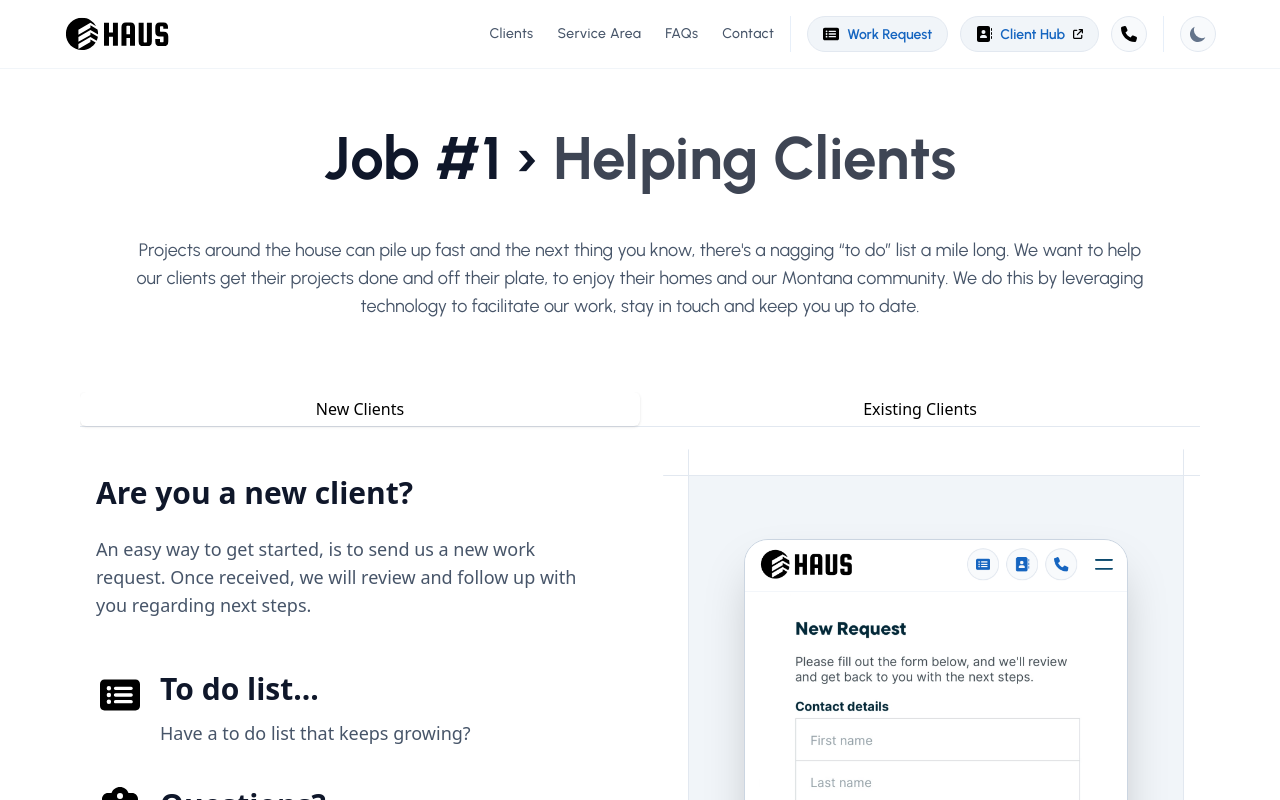
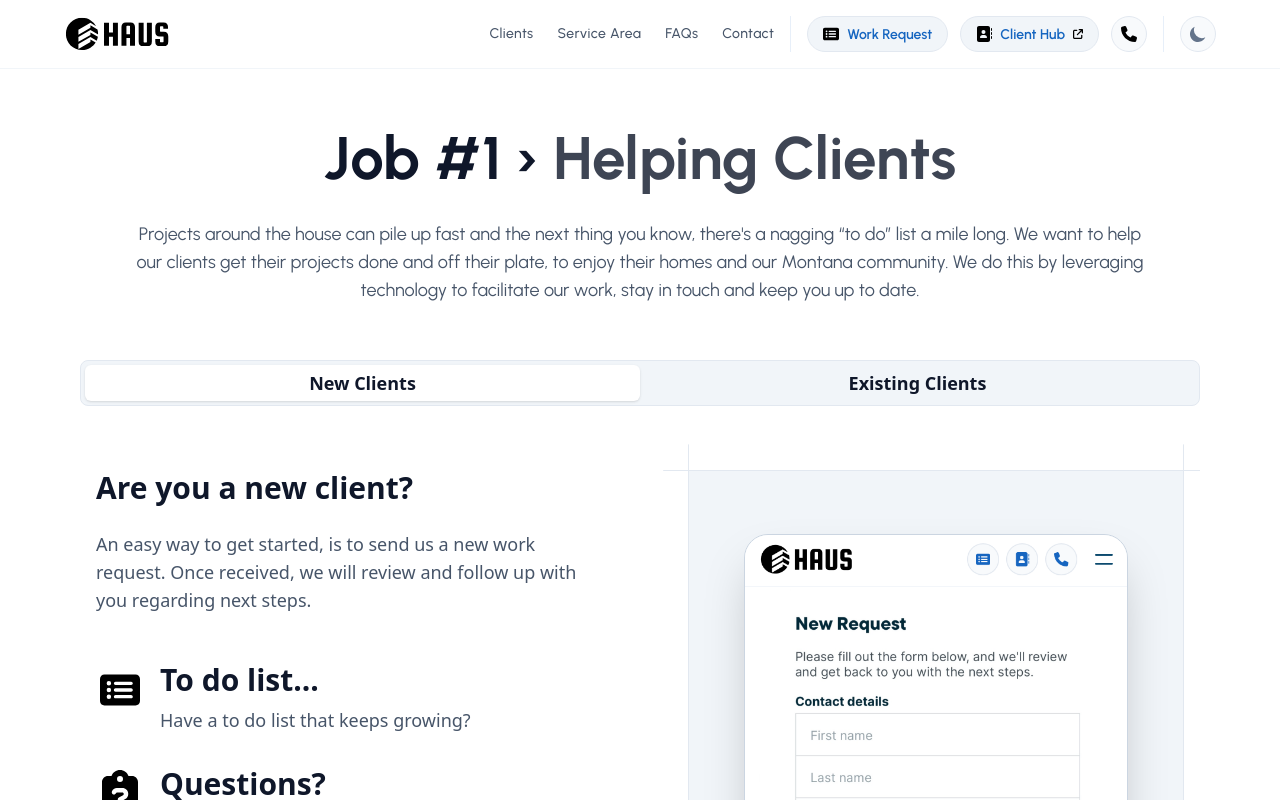
Before and after one commit to ben-v/haus, a React (Vite) app: page /clients in a window 1280 px wide. Shown: the top 800 px of the page. Built offline with nearby package versions, Linux system fonts and the light colour scheme.

Commit message:
Updating styles.

```diff
--- a/src/components/containers/ContentIconContainer.tsx
+++ b/src/components/containers/ContentIconContainer.tsx
@@ -31,12 +31,12 @@ const ContentIconContainer = (props: ContentIconContainerProps) => {
 
     return (
         <div className={`content-icon-container ${propsWithDefaults.description ? "items-start" : "items-center"}`}>
-            <div className={`icon`}>
+            <div className={`content-icon-container-icon`}>
                 {propsWithDefaults.children}
             </div>
-            <div className="header">
-                <h4 className={`title ${titleClassNames}`}>{propsWithDefaults.title}</h4>
-                { propsWithDefaults.description ? parse(`<p className="body ${descriptionClassNames}">${propsWithDefaults.description}</p>`) : ""}
+            <div className="content-icon-container-header">
+                <h4 className={`content-icon-container-header-title ${titleClassNames}`}>{propsWithDefaults.title}</h4>
+                { propsWithDefaults.description ? parse(`<p className="content-icon-container-header-body ${descriptionClassNames}">${propsWithDefaults.description}</p>`) : ""}
             </div>
         </div>
     );
--- a/src/components/layouts/Header.tsx
+++ b/src/components/layouts/Header.tsx
@@ -62,10 +62,10 @@ const Header = () => {
 
 
     <header>
-      <nav id="navbar" className={`fixed inset-x-0 z-20 w-full border-b border-gray-100 bg-white/80 backdrop-blur dark:border-gray-700/30 dark:bg-gray-900/80 ${isNavbarActive ? 'navbar-active' : ''}`}>
+      <nav id="navbar" className={`fixed inset-x-0 z-50 w-full border-b border-gray-100 bg-white/80 backdrop-blur dark:border-gray-700/30 dark:bg-gray-900/80 ${isNavbarActive ? 'navbar-active' : ''}`}>
         <div className="mx-auto px-4 sm:px-12 xl:max-w-6xl xl:px-0">
           <div className="relative flex flex-wrap items-center justify-between gap-6 lg:gap-0 lg:py-4 app-tooltip-container">
-            <div className="relative z-20 flex w-full justify-between md:px-0 lg:w-max">
+            <div className="relative z-50 flex w-full justify-between md:px-0 lg:w-max">
               <HashLink to="/#" smooth aria-label="HAUS Property Services Logo" className="nav-link flex items-center space-x-2" onClick={closeNavbar}>
                 <SvgLogo fill={theme === THEMES.DARK ? 'white' : 'black'} className="bi bi-logo h-9 w-auto" />
               </HashLink>
@@ -74,8 +74,8 @@ const Header = () => {
                 <div aria-hidden="true" id="line2" className="m-auto mt-2 h-0.5 w-5 rounded bg-sky-900 transition duration-300 dark:bg-gray-300"></div>
               </button>
             </div>
-            <div aria-hidden="true" id="layer" className="fixed inset-0 z-10 h-screen w-screen origin-bottom scale-y-0 bg-white/70 backdrop-blur-2xl transition duration-500 dark:bg-darker/70 lg:hidden"></div>
-            <div id="navlinks" className="invisible absolute top-full left-0 z-20 w-full origin-top-right translate-y-1 scale-90 flex-col flex-wrap justify-end gap-6 rounded-3xl border border-gray-100 bg-white p-8 opacity-0 shadow-2xl shadow-gray-600/10 transition-all duration-300 dark:border-gray-700 dark:bg-gray-800 dark:shadow-none lg:visible lg:relative lg:flex lg:w-auto lg:translate-y-0 lg:scale-100 lg:flex-row lg:items-center lg:gap-0 lg:border-none lg:bg-transparent lg:p-0 lg:opacity-100 lg:shadow-none dark:lg:bg-transparent">
+            <div aria-hidden="true" id="layer" className="fixed inset-0 z-40 h-screen w-screen origin-bottom scale-y-0 bg-white/70 backdrop-blur-2xl transition duration-500 dark:bg-darker/70 lg:hidden"></div>
+            <div id="navlinks" className="invisible absolute top-full left-0 z-50 w-full origin-top-right translate-y-1 scale-90 flex-col flex-wrap justify-end gap-6 rounded-3xl border border-gray-100 bg-white p-8 opacity-0 shadow-2xl shadow-gray-600/10 transition-all duration-300 dark:border-gray-700 dark:bg-gray-800 dark:shadow-none lg:visible lg:relative lg:flex lg:w-auto lg:translate-y-0 lg:scale-100 lg:flex-row lg:items-center lg:gap-0 lg:border-none lg:bg-transparent lg:p-0 lg:opacity-100 lg:shadow-none dark:lg:bg-transparent">
               <div className="text-gray-600 dark:text-gray-300 lg:pr-4">
                 <ul className="space-y-6 text-base font-medium tracking-wide lg:flex lg:space-y-0 lg:text-sm gap-6">
                   {navLinkGroup.links.map((link, index) => (
@@ -151,7 +151,7 @@ const Header = () => {
             </div>
 
             {/* Quick access menu items for smaller displays */}
-            <div className="fixed top-3 right-14 z-20 sm:right-24 lg:hidden">
+            <div className="fixed top-3 right-14 z-50 sm:right-24 lg:hidden">
               <Link to="/work-request/#" onClick={closeNavbar}>
                 <button className="ml-2 switcher group relative h-9 w-9 rounded-full before:absolute before:inset-0 before:rounded-full before:border before:border-gray-200 before:bg-gray-50 before:bg-gradient-to-b before:transition-transform before:duration-300 hover:before:scale-105 active:duration-75 active:before:scale-95 dark:before:border-gray-700 dark:before:bg-gray-800 lg:flex">
                   <SvgRectangleListSolid width={16} height={16} className='relative m-auto' fill={theme === THEMES.DARK ? 'white' : 'primary'} />
--- a/src/content.css
+++ b/src/content.css
@@ -22,11 +22,11 @@
     @apply text-white;
 }
 
-.container-header-text {
+.container-header-text, .container-header-text-inverted {
     @apply font-bold;
 }
 
-.container-sub-header-text {
+.container-sub-header-text, .container-sub-header-text-inverted {
     @apply font-semibold;
 }
 
@@ -107,7 +107,8 @@
 
 .page-header-container .page-header-description {
     @apply m-4;
-    @apply md:m-12;
+    @apply md:my-8;
+    @apply md:mx-12;
     @apply w-auto;
 }
 
@@ -184,10 +185,9 @@
     @apply flex;
     @apply flex-row;
     @apply gap-4;
-    @apply z-10;
 }
 
-.content-icon-container .icon {
+.content-icon-container .content-icon-container-icon {
     @apply relative;
     @apply flex;
     /* @apply h-15; */
@@ -195,22 +195,23 @@
     @apply p-1;
 }
 
-.content-icon-container .header {
-    @apply w-[calc(100%-7.5rem)];
+.content-icon-container .content-icon-container-header {
+    /* @apply w-[calc(100%-7.5rem)]; */
+    @apply w-full;
 }
 
-.content-icon-container .header .title {
-    @apply mt-1;
-    @apply text-3xl;
+.content-icon-container .content-icon-container-header .content-icon-container-header-title {
+    @apply text-2xl;
+    @apply sm:text-3xl;
     @apply md:text-2xl;
     @apply lg:text-3xl;
+    /* @apply w-full; */
 }
 
-.content-icon-container .header .body {
-    /* @apply mt-1; */
-    @apply my-2;
-    @apply md:my-3;
-    @apply w-auto;
+.content-icon-container .content-icon-container-header .content-icon-container-header-body {
+    @apply my-1;
+    @apply md:my-2;
+    /* @apply w-full; */
 }
 
 .card-header-container, .content-icon-container {
@@ -218,7 +219,8 @@
 }
 
 .card-header-title {
-    @apply text-3xl;
+    @apply text-2xl;
+    @apply sm:text-3xl;
     @apply md:text-2xl;
     @apply lg:text-3xl;
 }
@@ -254,3 +256,40 @@
 }
 
 /* Navigation/Link/Button Styles */
+
+/* Tab Strip Styles */
+.tab-strip {
+
+}
+
+.tab-strip .tab-strip-header {
+    @apply rounded-lg;
+    @apply border;
+    /* @apply border-spacing-8; */
+    @apply border-gray-200;
+    @apply dark:border-gray-700/60;
+    @apply bg-gray-100;
+    @apply dark:bg-gray-800;
+    @apply p-1;
+}
+
+.tab-strip .tab-strip-header .tab-strip-header-tab, .tab-strip .tab-strip-header .tab-strip-header-tab .tab-strip-header-tab-active {
+    @apply text-base;
+    @apply md:text-lg;
+    @apply font-bold;
+    @apply text-gray-900;
+    @apply dark:text-white;
+}
+
+.tab-strip .tab-strip-header .tab-strip-header-tab .tab-strip-header-tab-active {
+    /* @apply bg-gray-100;
+    @apply dark:bg-red-500; */
+}
+
+.tab-strip .tab-strip-body {
+
+}
+
+.tab-strip .tab-strip-body .tab-strip-body-panel {
+    @apply mt-12
+}
--- a/src/pages/clients/index.tsx
+++ b/src/pages/clients/index.tsx
@@ -10,33 +10,36 @@ import {
   Tab,
   TabPanel,
 } from "@material-tailwind/react";
+import { ReactNode } from 'react';
 
+const tabData: { title: string, id: string, children: ReactNode }[] = [
+  {
+    title: "New Clients",
+    id: "new-clients",
+    children: <NewClientsSection />
+  },
+  {
+    title: "Existing Clients",
+    id: "existing-clients",
+    children: <ExistingClientsSection />
+  },
+];
 
-// Want the client cards to be stacked in a single column, so need to wrap in a div with flex CSS classes applied.
-const clientCards = () => {
+const getTabStrip = () => {
   return (
     <ContentSectionContainer flexDirection="Center">
-      {/* Use div and flex to provide some addtional, one-off, spacing between the new and existing client sections. */}
-      {/* <div className='relative flex flex-col gap-10 md:gap-20'>
-      <NewClientsSection />
-      <ExistingClientsSection />
-      </div> */}
-      <Tabs id="custom-animation" value="new-clients">
-        <TabsHeader className="rounded-none border-b border-blue-gray-50 p-0">
-          <Tab key="new-clients" value="new-clients">New Clients</Tab>
-          <Tab key="existing-clients" value="existing-clients">Existing Clients</Tab>
+      <Tabs id="clients-tab-strip" value="new-clients" className="tab-strip">
+        <TabsHeader className="tab-strip-header">
+          {tabData.map(({ title, id }) => (
+            <Tab key={id} value={id} className="tab-strip-header-tab" activeClassName="tab-strip-header-tab-active">{title}</Tab>
+          ))}
         </TabsHeader>
-        <TabsBody animate={{
-          initial: { y: 250 },
-          mount: { y: 0 },
-          unmount: { y: 250 },
-        }} className='pt-8'>
-          <TabPanel key="new-clients" value="new-clients">
-            <NewClientsSection />
-          </TabPanel>
-          <TabPanel key="existing-clients" value="existing-clients">
-            <ExistingClientsSection />
-          </TabPanel>
+        <TabsBody animate={{ initial: { y: 250 }, mount: { y: 0 }, unmount: { y: 250 } }} className="tab-strip-body">
+          {tabData.map(({ id, children }) => (
+            <TabPanel key={id} value={id} className="tab-strip-body-panel">
+              {children}
+            </TabPanel>
+          ))}
         </TabsBody>
       </Tabs>
     </ContentSectionContainer>
@@ -51,7 +54,7 @@ const ClientsPage = () => {
       titlePartB="Helping Clients"
       showContentBackground={false}
       description="Projects around the house can pile up fast and the next thing you know, there's a nagging &ldquo;to do&rdquo; list a mile long. We want to help our clients get their projects done and off their plate, to enjoy their homes and our Montana community.  We do this by leveraging technology to facilitate our work, stay in touch and keep you up to date."
-      columnA={clientCards()} />
+      columnA={getTabStrip()} />
   )
 }
 
```
